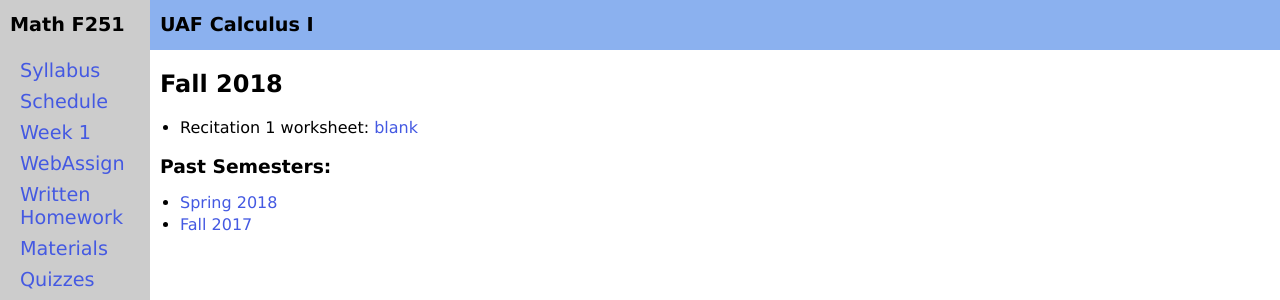
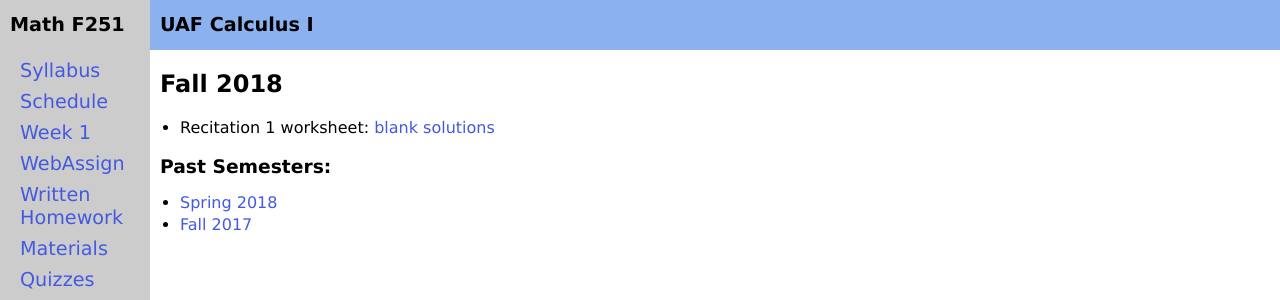
Before and after one commit to uaf-math/calc1, a Jekyll site: the page built from materials.md, in a window 1280 px wide. Shown: the top 300 px of the page. Built offline with Jekyll 4.4.1, drawn with Linux system fonts in a browser that asks for light colours.

Commit message:
Recitation worksheet solutions

```diff
--- a/materials.md
+++ b/materials.md
@@ -5,7 +5,7 @@ title: Class Materials
 
 ## Fall 2018
 
-* Recitation 1 worksheet: [blank](assets/materials/Fall2018/Recitation-1.pdf)
+* Recitation 1 worksheet: [blank](assets/materials/Fall2018/Recitation-1.pdf) [solutions](assets/materials/Fall2018/Recitation-1-Sols.pdf)
 
 
 ### Past Semesters:
```
